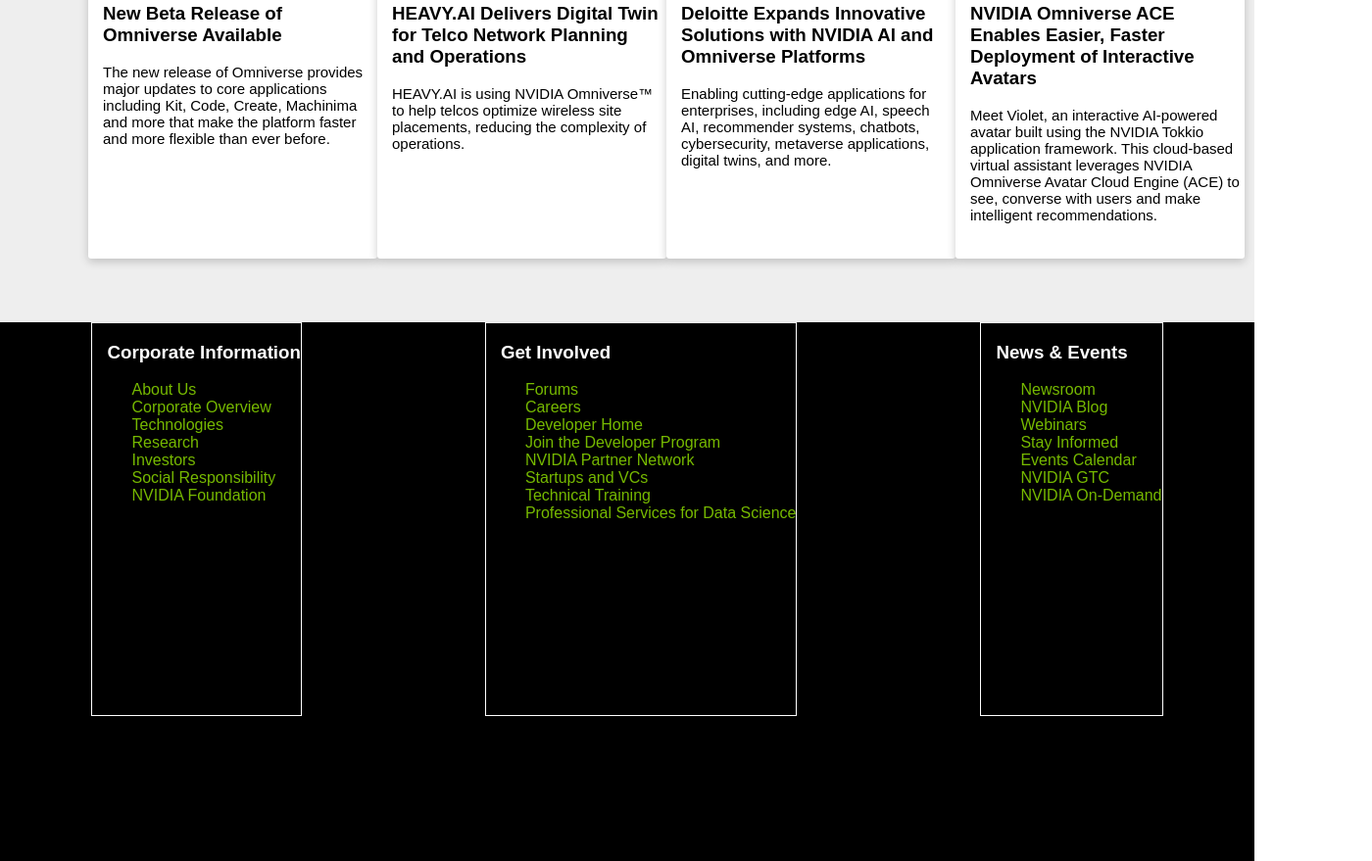
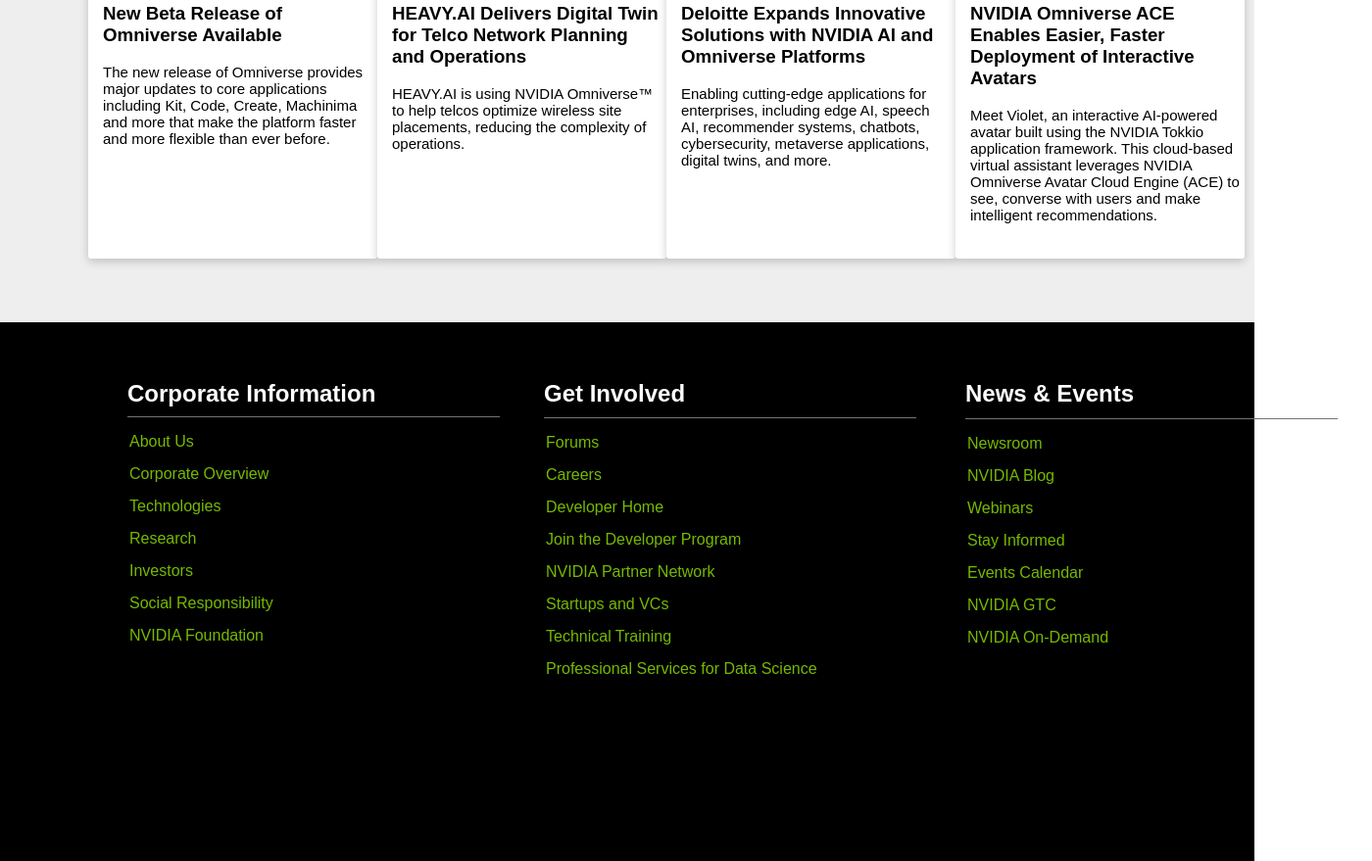
Before and after one commit to AbhishekDevJr/nvidiaClone, a plain HTML site: page index.html in a window 1280 px wide. Shown: the part 2302-3181 px from the top of the page at 98% size, 1400 px wide, since content can reach past the window. Drawn offline with Linux system fonts and the light colour scheme; files whose address does not match are found by name.

Commit message:
Commit-14

```diff
--- a/style.css
+++ b/style.css
@@ -347,10 +347,14 @@ body {
 
 .imp-links-container {
     display : flex;
-    justify-content : space-around;
+    justify-content : space-evenly;
     align-items : center;
     color : white;
     font-family : Arial,Helvetica,Sans-Serif;
+    width : 1300px;
+    margin-left : 100px;
+
+
 
 
 }
@@ -365,6 +369,58 @@ body {
 }
 
 .imp-links-div1, .imp-links-div2, .imp-links-div3 {
-    border : 1px solid white;
+
     height : 400px;
+    width : 400px;
+    margin-top : 35px;
 }
+
+.imp-links-container h3 {
+    font-size : 24px;
+}
+
+.links-1 {
+    margin-left : -23px;
+}
+
+.links-2 {
+    margin-left : -23px;
+}
+
+.links-3 {
+    margin-left : -23px;
+}
+
+.imp-links-div1 {
+    margin-left : -15px;
+}
+
+.imp-links-div2 {
+    margin-left : -20px;
+    padding-left : 15px;
+}
+
+.underline-div1, .underline-div2, .underline-div3 {
+    border-top : 1px solid #747474;
+    width : 380px;
+
+}
+
+.underline-div1 {
+    margin-left : 15px;
+    margin-top : -15px;
+}
+
+.underline-div2 {
+    margin-left : 15px;
+    margin-top : -14px;
+}
+
+.underline-div3 {
+    margin-left : 15px;
+    margin-top : -13px;
+}
+
+.links-1 li, .links-2 li, .links-3 li {
+    margin-bottom : 15px;
+}
```
